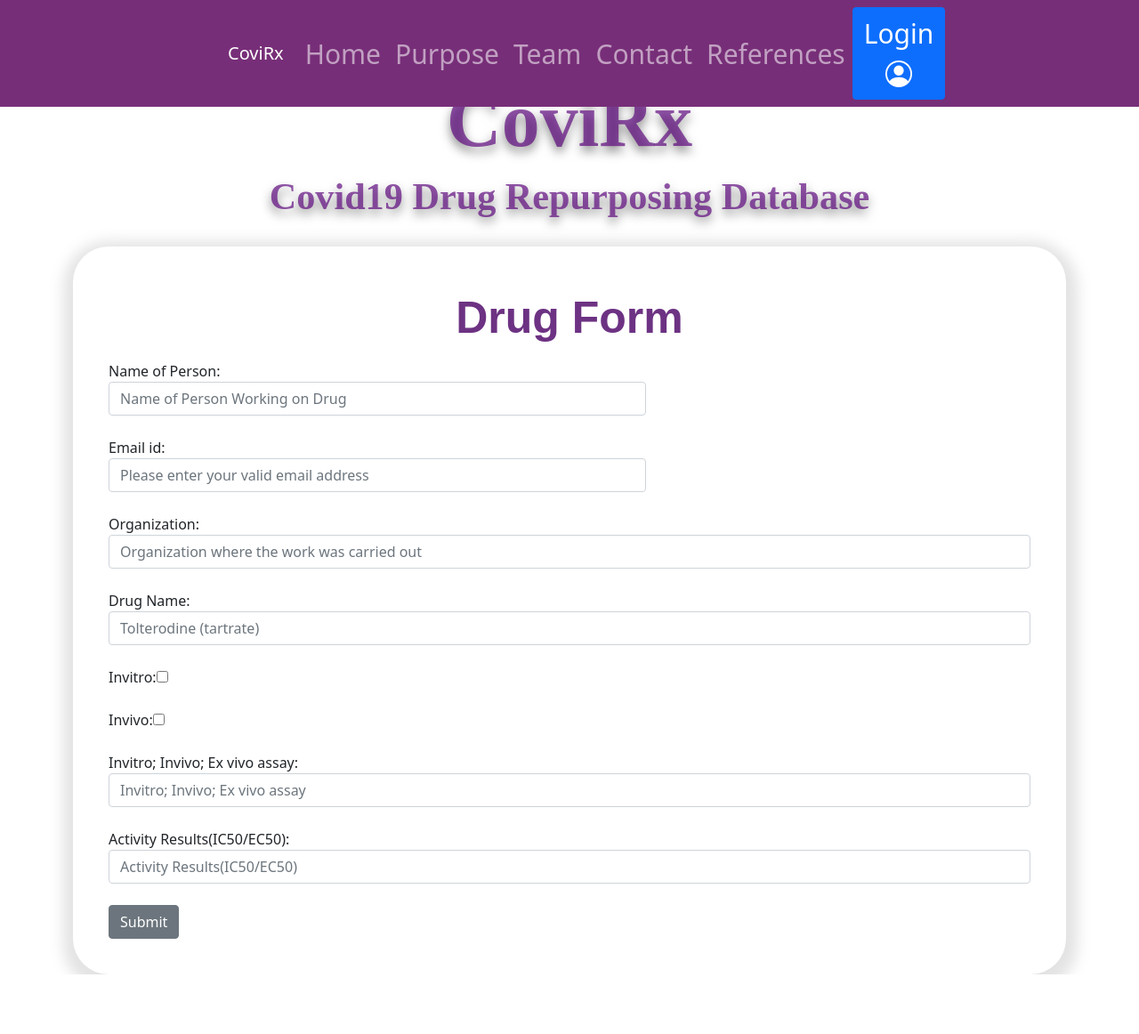
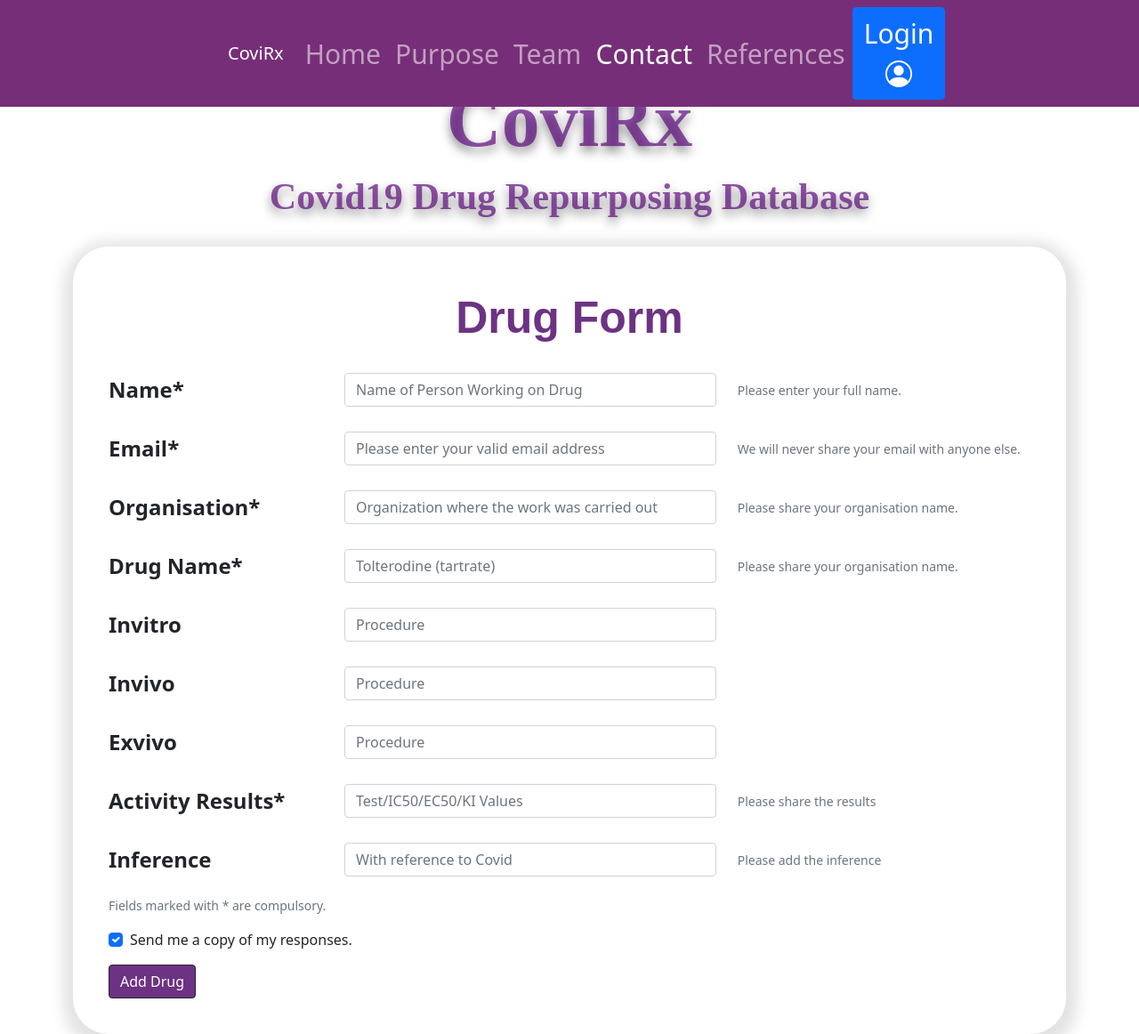
Before and after one commit to nepython/covirx, a Django app: page /addDrug in a window 1280 px wide. Shown: the whole page at 89% size. Before the commit the page ends 1095 px from the top, so only its background shows below. Run offline with Django 3.2, Linux system fonts and the light colour scheme; parts of the project's set-up code (start-up, migrations or seed data) failed here and were passed over; some libraries are stand-ins or nearby versions.

Commit message:
Included the dropdown option for Contribute Drugs and Admin Page

```diff
--- a/CoviRx/CoviRx/settings.py
+++ b/CoviRx/CoviRx/settings.py
@@ -53,6 +53,8 @@ INSTALLED_APPS = [
     'django.contrib.messages',
     'django.contrib.staticfiles',
     'accounts',
+
+
 ]
 
 AUTH_USER_MODEL = 'accounts.User'
--- a/CoviRx/CoviRx/urls.py
+++ b/CoviRx/CoviRx/urls.py
@@ -20,15 +20,16 @@ from django.contrib import admin
 from django.urls import path, include
 
 
+
 urlpatterns = [
 
     path('', include('main.urls')),
     path('admin/', admin.site.urls),
     path('login/', auth_views.LoginView.as_view(template_name='main/login.html'),name='login'),
     path('logout', auth_views.LogoutView.as_view(template_name='main/logout.html'),name='logout'),
-    # path('', include('events.urls')),
+    path('', include('accounts.urls')),
 
-    path('', include('accounts.urls')),
+
 
 
 ]
--- a/CoviRx/main/forms.py
+++ b/CoviRx/main/forms.py
@@ -20,9 +20,12 @@ class DrugForm(ModelForm):
       'organisation': forms.TextInput(attrs={'class':'form-control','placeholder':'Organization where the work was carried out'}),
 
       'drugName':forms.TextInput(attrs={'class':'form-control','placeholder':'Tolterodine (tartrate)'}),
-      'vitvio':forms.TextInput(attrs={'class':'form-control','placeholder':'Invitro; Invivo; Ex vivo assay'}),
+      'invitro':forms.TextInput(attrs={'class':'form-control','placeholder':'Procedure'}),
+      'invivo':forms.TextInput(attrs={'class':'form-control','placeholder':'Procedure'}),
+      'exvivo':forms.TextInput(attrs={'class':'form-control','placeholder':'Procedure'}),
 
-      'results': forms.TextInput(attrs={'class':'form-control','placeholder':'Activity Results(IC50/EC50)'}),
+      'results': forms.TextInput(attrs={'class':'form-control','placeholder':'Test/IC50/EC50/KI Values'}),
+      'inference':forms.TextInput(attrs={'class':'form-control','placeholder':'With reference to Covid'}),
     }
 
 
--- a/CoviRx/main/views.py
+++ b/CoviRx/main/views.py
@@ -20,8 +20,11 @@ from accounts.models import User, Visitor
 from .csv_upload import get_invalid_headers, save_drugs_from_csv
 from .forms import DrugBulkUploadForm, DrugForm
 from .models import Drug, DrugBulkUpload, Contact, AddDrug
+from rest_framework import viewsets
+from rest_framework import permissions
 from .utils import invalid_drugs, search_fields, store_fields, verbose_names, sendmail
 import csv
+
 
 def drug_csv(request):
     response = HttpResponse(content_type='text/csv')
@@ -32,11 +35,11 @@ def drug_csv(request):
     drugs = AddDrug.objects.all()
 
     # Add column headings to the csv file
-    writer.writerow(['Name of Person','Email id','Organization','Drug name','Invitro; Invivo; Ex vivo assay','Activity Results(IC50/EC50)'])
+    writer.writerow(['Name of Person','Email id','Organization','Drug name','Invitro','Invivo','Exvivo','Activity Results(IC50/EC50)','Inference'])
 
     # Loop Thu and output
     for drug in drugs:
-        writer.writerow([drug.personName, drug.email, drug.organisation, drug.drugName, drug.vitvio, drug.results])
+        writer.writerow([drug.personName, drug.email, drug.organisation, drug.drugName, drug.invitro, drug.invivo, drug.exvivo, drug.results, drug.inference])
 
     return response
 
--- a/CoviRx/templates/main/addDrug.html
+++ b/CoviRx/templates/main/addDrug.html
@@ -1,5 +1,5 @@
 {% extends 'main/index.html' %}
-{% block title %}CoviRx: Covid19 Drug Repurposing Database{% endblock %}
+{% block title %}CoviRx: Contribute to Database{% endblock %}
 {% load static %}
 
 {% block extra_head %}
@@ -10,49 +10,146 @@
 	<div class="container slide-up">
 		<h1>CoviRx</h1>
 		<h2>Covid19 Drug Repurposing Database</h2>
-		{% if submitted %}
-			Your Venue was submitted successfully!!!
-		{% else %}
+
 		<form action="" method="POST">
-				{% csrf_token %}
 			<h3 class="form-heading">Drug Form</h3>
-			<div class="col-sm-7">
-				<label>Name of Person:</label>{{ form.personName }}
-			</div>
-			<br>
-			<div class="col-sm-7">
-				<label>Email id:</label>{{ form.email }}
-			</div>
-			<br>
+			{% if submitted %}
+			<div class="success-msg">
+            <i class="bi bi-check2-circle"></i>
+            Your drug was added successfully!
+            <h3><div class="my-3 text-center">Thanks for contributing. We will get back to you in a week's time.</div></h3>
+        	<h3 class="text-center"><a href="{% url 'addDrug' %}">Add another drug</a></h3>
+        	</div>
+			{% else %}
+			{% csrf_token %}
 
-			<div class="col-sm">
-				<label>Organization:</label>{{ form.organisation }}
-			</div>
-			<br>
-			<div class="col-sm">
-				<label>Drug Name:</label>{{ form.drugName }}
+			<div class="row my-3 align-items-center">
+
+				<div class="col-3">
+					<label for="name" class="col-form-label">Name*</label>
+				</div>
+				<div class="col-5">
+					{{ form.personName }}
+
+				</div>
+				<div class="col-4">
+					<span id="nameHelpInline" class="form-text">
+					Please enter your full name.
+				</span>
+				</div>
 			</div>
 
-			<br>
 
-			<div class="col-sm">
-				<label>Invitro:</label>{{ form.isInvitro }}
+			<div class="row my-3 align-items-center">
+				<div class="col-3">
+					<label for="email" class="col-form-label">Email*</label>
+				</div>
+				<div class="col-5">
+					{{ form.email }}
+				</div>
+				<div class="col-4">
+					<span id="emailHelpInline" class="form-text">
+					We will never share your email with anyone else.
+					</span>
+				</div>
 			</div>
-			<br>
-			<div class="col-sm">
-				<label>Invivo:</label>{{ form.isInvivo }}
+
+
+			<div class="row my-3 align-items-center">
+				<div class="col-3">
+					<label for="organisation" class="col-form-label">Organisation*</label>
+				</div>
+				<div class="col-5">
+					{{ form.organisation }}
+				</div>
+				<div class="col-4">
+					<span id="orgHelpInline" class="form-text">
+					Please share your organisation name.
+				</span>
+				</div>
 			</div>
-			<br>
-			<div class="col-sm">
-				<label>Invitro; Invivo; Ex vivo assay:</label>{{ form.vitvio }}
+
+			<div class="row my-3 align-items-center">
+				<div class="col-3">
+					<label for="drugName" class="col-form-label">Drug Name*</label>
+				</div>
+				<div class="col-5">
+				{{ form.drugName }}
+				</div>
+				<div class="col-4">
+				<span id="orgHelpInline" class="form-text">
+					Please share your organisation name.
+				</span>
+				</div>
 			</div>
-			<br>
-			<div class="col-sm">
-					<label>Activity Results(IC50/EC50):</label>{{ form.results }}
+
+
+			<div class="row my-3 align-items-center">
+				<div class="col-3">
+					<label for="invitro" class="col-form-label">Invitro</label>
 				</div>
-			<br>
-				<input type="submit" value="Submit" class="btn btn-secondary">
+				<div class="col-5">
+					{{ form.invitro }}
+				</div>
 			</div>
+
+			<div class="row my-3 align-items-center">
+				<div class="col-3">
+					<label for="invivo" class="col-form-label">Invivo</label>
+				</div>
+				<div class="col-5">
+					{{ form.invivo }}
+				</div>
+			</div>
+
+			<div class="row my-3 align-items-center">
+				<div class="col-3">
+					<label for="exvivo" class="col-form-label">Exvivo</label>
+				</div>
+				<div class="col-5">
+					{{ form.exvivo }}
+				</div>
+			</div>
+
+			<div class="row my-3 align-items-center">
+				<div class="col-3">
+					<label for="results" class="col-form-label">Activity Results*</label>
+				</div>
+				<div class="col-5">
+					{{ form.results }}
+				</div>
+				<div class="col-4">
+				<span id="orgHelpInline" class="form-text">
+					Please share the results
+				</span>
+				</div>
+			</div>
+
+			<div class="row my-3 align-items-center">
+				<div class="col-3">
+					<label for="inference" class="col-form-label">Inference</label>
+				</div>
+				<div class="col-5">
+					{{ form.inference }}
+				</div>
+				<div class="col-4">
+				<span id="orgHelpInline" class="form-text">
+					Please add the inference
+				</span>
+				</div>
+			</div>
+
+
+			<p class="form-text mb-3">
+            	Fields marked with * are compulsory.
+        	</p>
+        	<div class="form-check mb-3">
+            	<input name="response-copy" class="form-check-input" type="checkbox" value="1" id="flexCheckChecked" checked>
+            	<label class="form-check-label" for="flexCheckChecked">
+                Send me a copy of my responses.
+            	</label>
+        	</div>
+        <button type="submit" class="btn btn-dark">Add Drug</button>
 		</form>
 		{% endif %}
 	</div>
@@ -60,4 +157,7 @@
 {% endblock content %}
 
 {% block footer_scripts %}
+<script>
+    $('.nav-link')[3].classList.add('active'); // highlights the Contact nav item
+</script>
 {% endblock footer_scripts %}
--- a/CoviRx/templates/main/contact.html
+++ b/CoviRx/templates/main/contact.html
@@ -99,7 +99,7 @@
             </div>
         </div>
         <p class="form-text mb-3">
-            Fields marked with * are cumpulsory.
+            Fields marked with * are compulsory.
         </p>
         <div class="form-check mb-3">
             <input name="response-copy" class="form-check-input" type="checkbox" value="1" id="flexCheckChecked" checked>
--- a/CoviRx/templates/main/index.html
+++ b/CoviRx/templates/main/index.html
@@ -50,24 +50,33 @@
 
                 {% if user.is_authenticated %}
                     <ul class="navbar-nav me-auto mb-2 mb-lg-0">
-                        <li class="nav-item">
-                            <a class="nav-link" href="{% url 'addDrug' %}">Add Drug</a>
-                        </li>
-
-                        <li class="nav-item">
-                            <a class="nav-link" href="{% url 'list-drugs' %}">Drugs</a>
-                        </li>
-
-                        <li class="nav-item">
-                            <a class="nav-link" href="{% url 'drug_csv' %}">CSV</a>
+                        <li class="nav-item dropdown">
+                            <a class="nav-link dropdown-toggle" href="#" id="navbarDropdown" role="button" data-bs-toggle="dropdown" aria-expanded="false">
+                            Contribute Drugs
+                        </a>
+                            <ul class="dropdown-menu" aria-labelledby="navbarDropdown">
+                                <li><a font-weight="normal" class="dropdown-item" href="{% url 'addDrug' %}">Add Drug</a></li>
+                                <li><a class="dropdown-item" href="{% url 'list-drugs' %}">View Drugs</a></li>
+                                <li><hr class="dropdown-divider"></li>
+                                <li><a class="dropdown-item" href="{% url 'drug_csv' %}">Download</a></li>
+                            </ul>
                         </li>
 
                         <li>
                             <button type="button" class="btn btn-primary"><a class="nav-link" href="{% url 'logout' %}">Logout</a></button>
                         </li>
                     </ul>
+
                 {% else %}
                     <button class="btn btn-primary header-login" data-bs-toggle="modal" data-bs-target="#admin-login-modal">Login<i class="bi bi-person-circle"></i></button>
+                {% endif %}
+
+                {% if user.is_staff %}
+                    <ul class="navbar-nav me-auto mb-2 mb-lg-0">
+                        <li class="nav-item">
+                            <a class="nav-link" href="/admin/">Admin</a>
+                        </li>
+                    </ul>
                 {% endif %}
 
     </div>
@@ -107,6 +116,7 @@
     <div class="container">
         <h1>CoviRx</h1>
         <h2>Covid19 Drug Repurposing Database</h2>
+
         <div class="input-group" id="main-search">
             <input type="text" class="form-control" id="keyword">
             <button class="input-group-text" id="search">
--- a/CoviRx/templates/main/show_drug.html
+++ b/CoviRx/templates/main/show_drug.html
@@ -26,8 +26,11 @@
 						<li><strong>Email id</strong>: {{ drug.email }}</li>
 						<li><strong>Organisation</strong>: {{ drug.organisation }}</li>
 						<li><strong>Drug Name</strong>: {{ drug.drugName }}</li>
-						<li><strong>Invitro/Invivo/Exvivo</strong>: {{ drug.vitvio }}</li>
+						<li><strong>Invitro</strong>: {{ drug.invitro }}</li>
+						<li><strong>Invivo</strong>: {{ drug.invivo }}</li>
+						<li><strong>Exvivo</strong>: {{ drug.exvivo }}</li>
 						<li><strong>Activity Results</strong>: {{ drug.results }}</li>
+						<li><strong>Inference</strong>: {{ drug.inference }}</li>
 
 					</ul>
 					</p>
```
Also changed, not shown: CoviRx/main/models.py (+11 -9 lines), CoviRx/main/urls.py (+6 -3 lines), CoviRx/templates/main/logout.html (+13 -3 lines), CoviRx/main/migrations/0013_auto_20211101_2016.py (added), CoviRx/main/migrations/0014_auto_20211102_1056.py (added).
